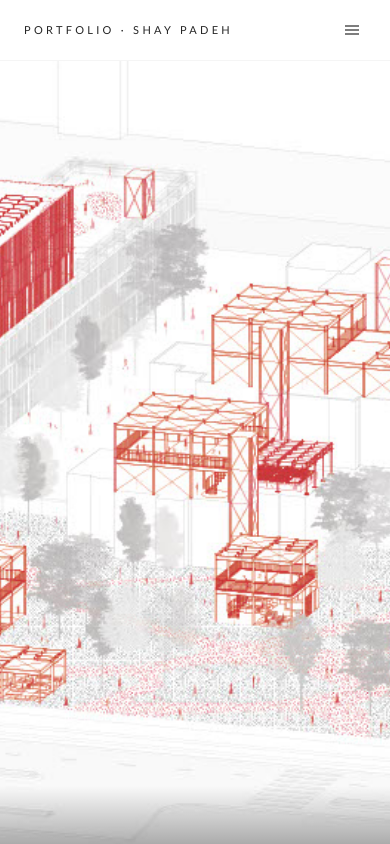
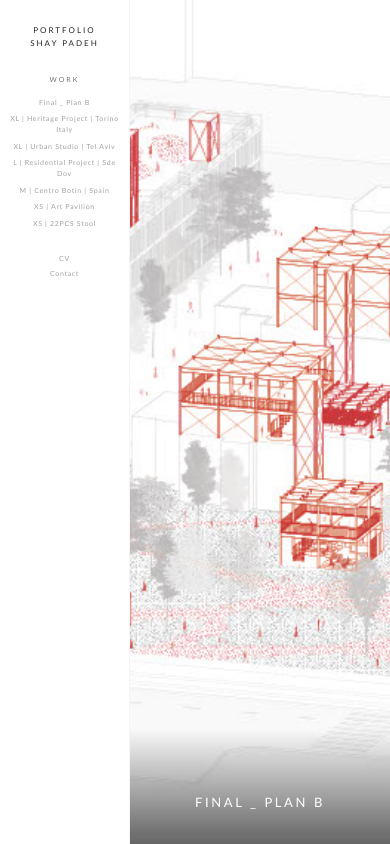
Before and after one commit to ShayPadeh/shay-portfolio, a Next.js app: page /work in a window 390 px wide. Shown: the top 844 px of the page. Built offline with nearby package versions, Linux system fonts and the light colour scheme.

Commit message:
Always-visible sidebar on mobile, scaled down proportionally

```diff
--- a/app/layout.tsx
+++ b/app/layout.tsx
@@ -16,7 +16,7 @@ export default function RootLayout({
     <html lang="en" className="h-full">
       <body className="min-h-full bg-white text-neutral-900 antialiased" style={{ fontFamily: "'Futura', 'Century Gothic', 'Trebuchet MS', sans-serif" }}>
         <Sidebar />
-        <main className="md:ml-[240px] min-h-screen pt-[57px] md:pt-0">
+        <main className="ml-[130px] md:ml-[240px] min-h-screen">
           {children}
         </main>
       </body>
--- a/components/Sidebar.tsx
+++ b/components/Sidebar.tsx
@@ -1,28 +1,37 @@
 "use client";
 
-import { useState } from "react";
 import Link from "next/link";
 import { usePathname } from "next/navigation";
 import { projects } from "@/data/projects";
 
 export default function Sidebar() {
   const pathname = usePathname();
-  const [mobileOpen, setMobileOpen] = useState(false);
 
   const isActive = (slug: string) => pathname === `/${slug}`;
 
-  const navLinks = (
+  return (
+    <aside className="fixed left-0 top-0 h-full w-[130px] md:w-[240px] flex flex-col items-center pt-6 md:pt-10 pb-8 overflow-y-auto z-10 bg-white border-r border-neutral-100">
+      {/* Logo / Name */}
+      <Link href="/work" className="text-center mb-6 md:mb-10 block px-2">
+        <div className="text-[8px] md:text-[11px] tracking-[0.25em] md:tracking-[0.3em] font-light uppercase leading-relaxed text-neutral-800 hover:text-black transition-colors">
+          Portfolio
+          <br />
+          Shay Padeh
+        </div>
+      </Link>
+
+      {/* Work section */}
       <nav className="w-full text-center">
-      <p className="text-[9px] tracking-[0.35em] uppercase text-neutral-500 font-light mb-4">
+        <p className="text-[7px] md:text-[9px] tracking-[0.3em] md:tracking-[0.35em] uppercase text-neutral-500 font-light mb-3 md:mb-4">
           Work
         </p>
-      <ul className="space-y-[6px]">
+
+        <ul className="space-y-[5px] md:space-y-[6px]">
           {projects.map((project) => (
             <li key={project.slug}>
               <Link
                 href={`/${project.slug}`}
-              onClick={() => setMobileOpen(false)}
-              className={`block text-[10px] tracking-[0.15em] transition-colors px-4 leading-relaxed ${
+                className={`block text-[7px] md:text-[10px] tracking-[0.1em] md:tracking-[0.15em] transition-colors px-2 md:px-4 leading-relaxed ${
                   isActive(project.slug)
                     ? "text-black font-medium"
                     : "text-neutral-400 font-light hover:text-black"
@@ -33,11 +42,12 @@ export default function Sidebar() {
             </li>
           ))}
         </ul>
-      <div className="mt-8 space-y-[6px]">
+
+        {/* CV & Contact */}
+        <div className="mt-6 md:mt-8 space-y-[5px] md:space-y-[6px]">
           <Link
             href="/cv"
-          onClick={() => setMobileOpen(false)}
-          className={`block text-[10px] tracking-[0.15em] transition-colors px-4 ${
+            className={`block text-[7px] md:text-[10px] tracking-[0.1em] md:tracking-[0.15em] transition-colors px-2 md:px-4 ${
               pathname === "/cv"
                 ? "text-black font-medium"
                 : "text-neutral-400 font-light hover:text-black"
@@ -47,8 +57,7 @@ export default function Sidebar() {
           </Link>
           <Link
             href="/contact"
-          onClick={() => setMobileOpen(false)}
-          className={`block text-[10px] tracking-[0.15em] transition-colors px-4 ${
+            className={`block text-[7px] md:text-[10px] tracking-[0.1em] md:tracking-[0.15em] transition-colors px-2 md:px-4 ${
               pathname === "/contact"
                 ? "text-black font-medium"
                 : "text-neutral-400 font-light hover:text-black"
@@ -58,57 +67,6 @@ export default function Sidebar() {
           </Link>
         </div>
       </nav>
-  );
-
-  return (
-    <>
-      {/* ── Desktop sidebar (hidden on mobile) ── */}
-      <aside className="hidden md:flex fixed left-0 top-0 h-full w-[240px] flex-col items-center pt-10 pb-8 overflow-y-auto z-10 bg-white">
-        <Link href="/work" className="text-center mb-10 block">
-          <div className="text-[11px] tracking-[0.3em] font-light uppercase leading-relaxed text-neutral-800 hover:text-black transition-colors">
-            Portfolio
-            <br />
-            Shay Padeh
-          </div>
-        </Link>
-        {navLinks}
     </aside>
-
-      {/* ── Mobile top bar (hidden on desktop) ── */}
-      <div className="md:hidden fixed top-0 left-0 right-0 z-20 bg-white border-b border-neutral-100 flex items-center justify-between px-6 py-4">
-        <Link href="/work" onClick={() => setMobileOpen(false)}>
-          <div className="text-[11px] tracking-[0.3em] font-light uppercase leading-tight text-neutral-800">
-            Portfolio · Shay Padeh
-          </div>
-        </Link>
-        <button
-          onClick={() => setMobileOpen(!mobileOpen)}
-          className="text-neutral-600 hover:text-black transition-colors p-1"
-          aria-label="Toggle menu"
-        >
-          {mobileOpen ? (
-            /* X icon */
-            <svg width="20" height="20" viewBox="0 0 20 20" fill="none" stroke="currentColor" strokeWidth="1.5">
-              <line x1="4" y1="4" x2="16" y2="16"/>
-              <line x1="16" y1="4" x2="4" y2="16"/>
-            </svg>
-          ) : (
-            /* Hamburger icon */
-            <svg width="20" height="20" viewBox="0 0 20 20" fill="none" stroke="currentColor" strokeWidth="1.5">
-              <line x1="3" y1="6" x2="17" y2="6"/>
-              <line x1="3" y1="10" x2="17" y2="10"/>
-              <line x1="3" y1="14" x2="17" y2="14"/>
-            </svg>
-          )}
-        </button>
-      </div>
-
-      {/* ── Mobile menu overlay ── */}
-      {mobileOpen && (
-        <div className="md:hidden fixed inset-0 z-10 bg-white flex flex-col items-center pt-24 pb-12 overflow-y-auto">
-          {navLinks}
-        </div>
-      )}
-    </>
   );
 }
```
Lines whose indentation alone changed are shown as unchanged.
